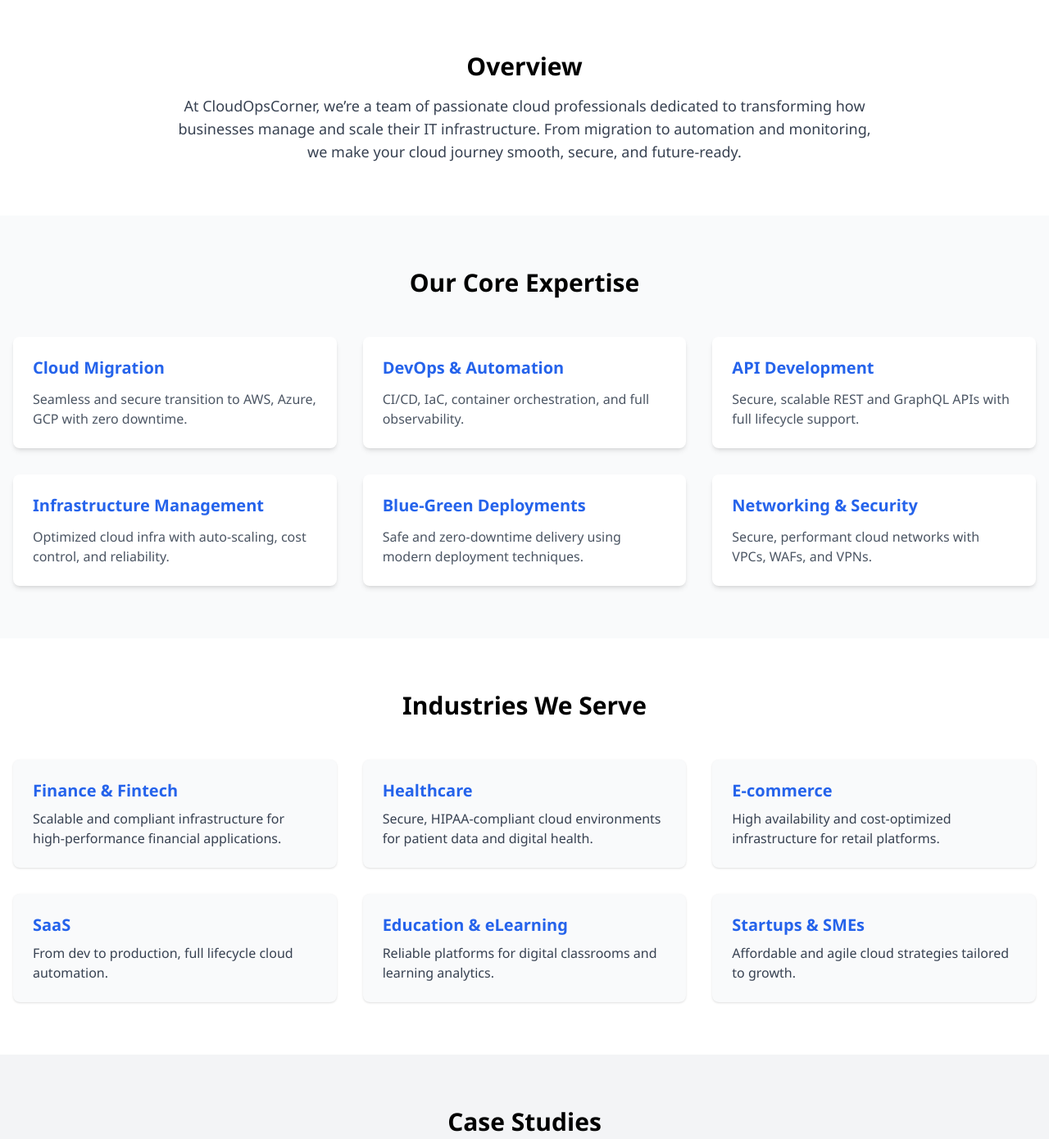
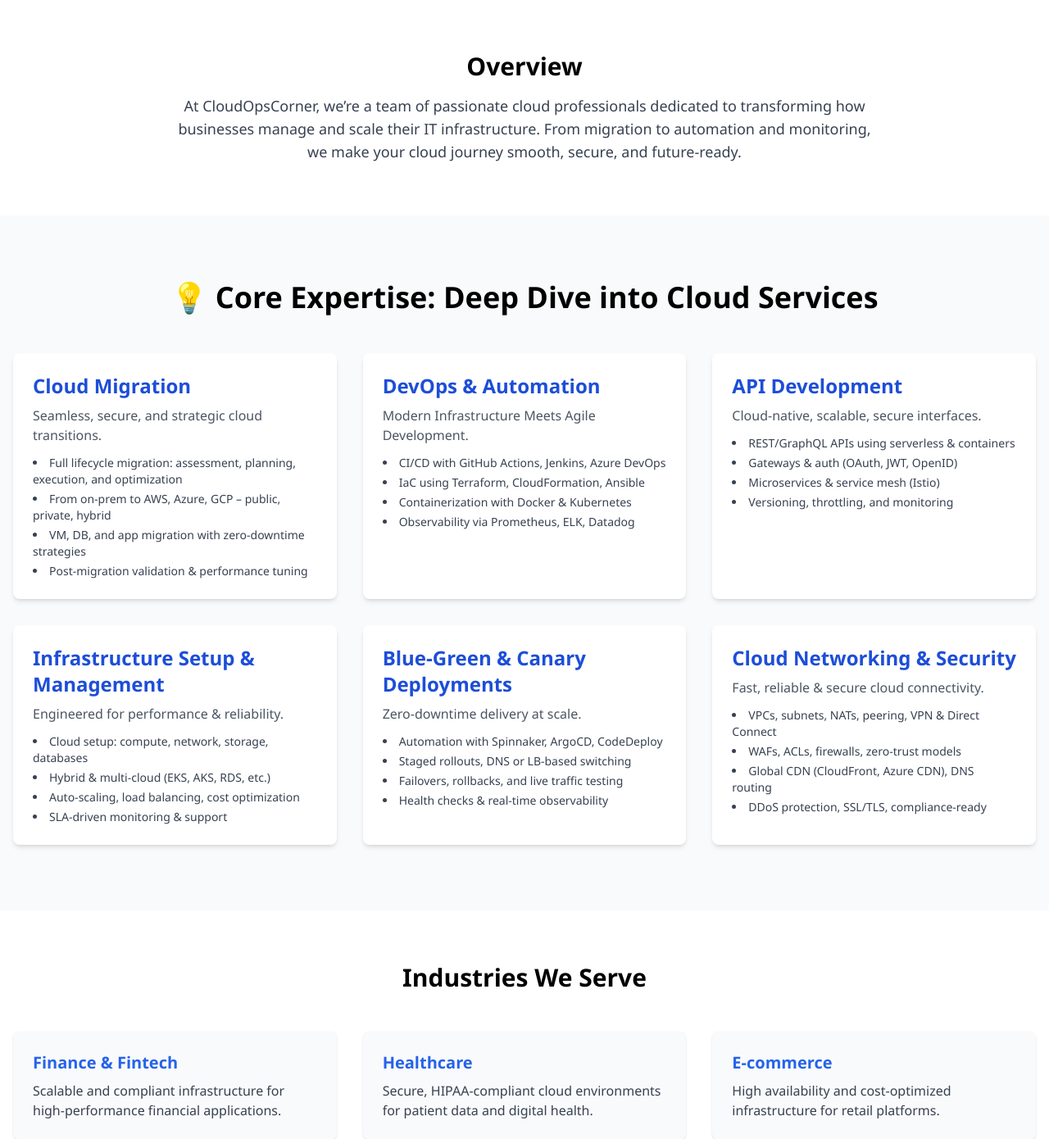
Before and after one commit to hdp01/cloudops-corner, a Flask app: page / in a window 1280 px wide. Shown: the part 365-1755 px from the top of the page at 82% size. Run offline with Flask 3, Linux system fonts and the light colour scheme; some libraries are stand-ins or nearby versions.

Commit message:
updated the core expertise section

```diff
--- a/templates/index.html
+++ b/templates/index.html
@@ -26,26 +26,90 @@
   </section>
 
   <!-- Core Expertise -->
-  <section id="expertise" class="py-16 bg-gray-50">
+  <!-- Core Expertise (Deep Dive) -->
+<section id="expertise" class="py-20 bg-gray-50">
   <div class="max-w-7xl mx-auto px-4">
-      <h2 class="text-3xl font-bold text-center mb-12">Our Core Expertise</h2>
+    <h2 class="text-4xl font-bold text-center mb-12">💡 Core Expertise: Deep Dive into Cloud Services</h2>
     <div class="grid grid-cols-1 md:grid-cols-2 lg:grid-cols-3 gap-8">
-        {% for service in [
-          {"title": "Cloud Migration", "desc": "Seamless and secure transition to AWS, Azure, GCP with zero downtime."},
-          {"title": "DevOps & Automation", "desc": "CI/CD, IaC, container orchestration, and full observability."},
-          {"title": "API Development", "desc": "Secure, scalable REST and GraphQL APIs with full lifecycle support."},
-          {"title": "Infrastructure Management", "desc": "Optimized cloud infra with auto-scaling, cost control, and reliability."},
-          {"title": "Blue-Green Deployments", "desc": "Safe and zero-downtime delivery using modern deployment techniques."},
-          {"title": "Networking & Security", "desc": "Secure, performant cloud networks with VPCs, WAFs, and VPNs."}
+
+      {% set expertise = [
+        {
+          "title": "Cloud Migration",
+          "desc": "Seamless, secure, and strategic cloud transitions.",
+          "points": [
+            "Full lifecycle migration: assessment, planning, execution, and optimization",
+            "From on-prem to AWS, Azure, GCP – public, private, hybrid",
+            "VM, DB, and app migration with zero-downtime strategies",
+            "Post-migration validation & performance tuning"
+          ]
+        },
+        {
+          "title": "DevOps & Automation",
+          "desc": "Modern Infrastructure Meets Agile Development.",
+          "points": [
+            "CI/CD with GitHub Actions, Jenkins, Azure DevOps",
+            "IaC using Terraform, CloudFormation, Ansible",
+            "Containerization with Docker & Kubernetes",
+            "Observability via Prometheus, ELK, Datadog"
+          ]
+        },
+        {
+          "title": "API Development",
+          "desc": "Cloud-native, scalable, secure interfaces.",
+          "points": [
+            "REST/GraphQL APIs using serverless & containers",
+            "Gateways & auth (OAuth, JWT, OpenID)",
+            "Microservices & service mesh (Istio)",
+            "Versioning, throttling, and monitoring"
+          ]
+        },
+        {
+          "title": "Infrastructure Setup & Management",
+          "desc": "Engineered for performance & reliability.",
+          "points": [
+            "Cloud setup: compute, network, storage, databases",
+            "Hybrid & multi-cloud (EKS, AKS, RDS, etc.)",
+            "Auto-scaling, load balancing, cost optimization",
+            "SLA-driven monitoring & support"
+          ]
+        },
+        {
+          "title": "Blue-Green & Canary Deployments",
+          "desc": "Zero-downtime delivery at scale.",
+          "points": [
+            "Automation with Spinnaker, ArgoCD, CodeDeploy",
+            "Staged rollouts, DNS or LB-based switching",
+            "Failovers, rollbacks, and live traffic testing",
+            "Health checks & real-time observability"
+          ]
+        },
+        {
+          "title": "Cloud Networking & Security",
+          "desc": "Fast, reliable & secure cloud connectivity.",
+          "points": [
+            "VPCs, subnets, NATs, peering, VPN & Direct Connect",
+            "WAFs, ACLs, firewalls, zero-trust models",
+            "Global CDN (CloudFront, Azure CDN), DNS routing",
+            "DDoS protection, SSL/TLS, compliance-ready"
+          ]
+        }
       ] %}
+
+      {% for item in expertise %}
       <div class="card bg-white p-6 rounded-lg shadow-md hover:shadow-xl transition-shadow">
-          <h3 class="text-xl font-semibold mb-3 text-blue-600">{{ service.title }}</h3>
-          <p class="text-gray-600">{{ service.desc }}</p>
+        <h3 class="text-2xl font-semibold text-blue-700 mb-2">{{ item.title }}</h3>
+        <p class="text-gray-600 mb-3">{{ item.desc }}</p>
+        <ul class="list-disc list-inside text-sm text-gray-700 space-y-1">
+          {% for point in item.points %}
+            <li>{{ point }}</li>
+          {% endfor %}
+        </ul>
       </div>
       {% endfor %}
     </div>
   </div>
 </section>
+
 
   <!-- Industries -->
   <section id="industries" class="py-16 bg-white">
```
Lines whose indentation alone changed are shown as unchanged.
